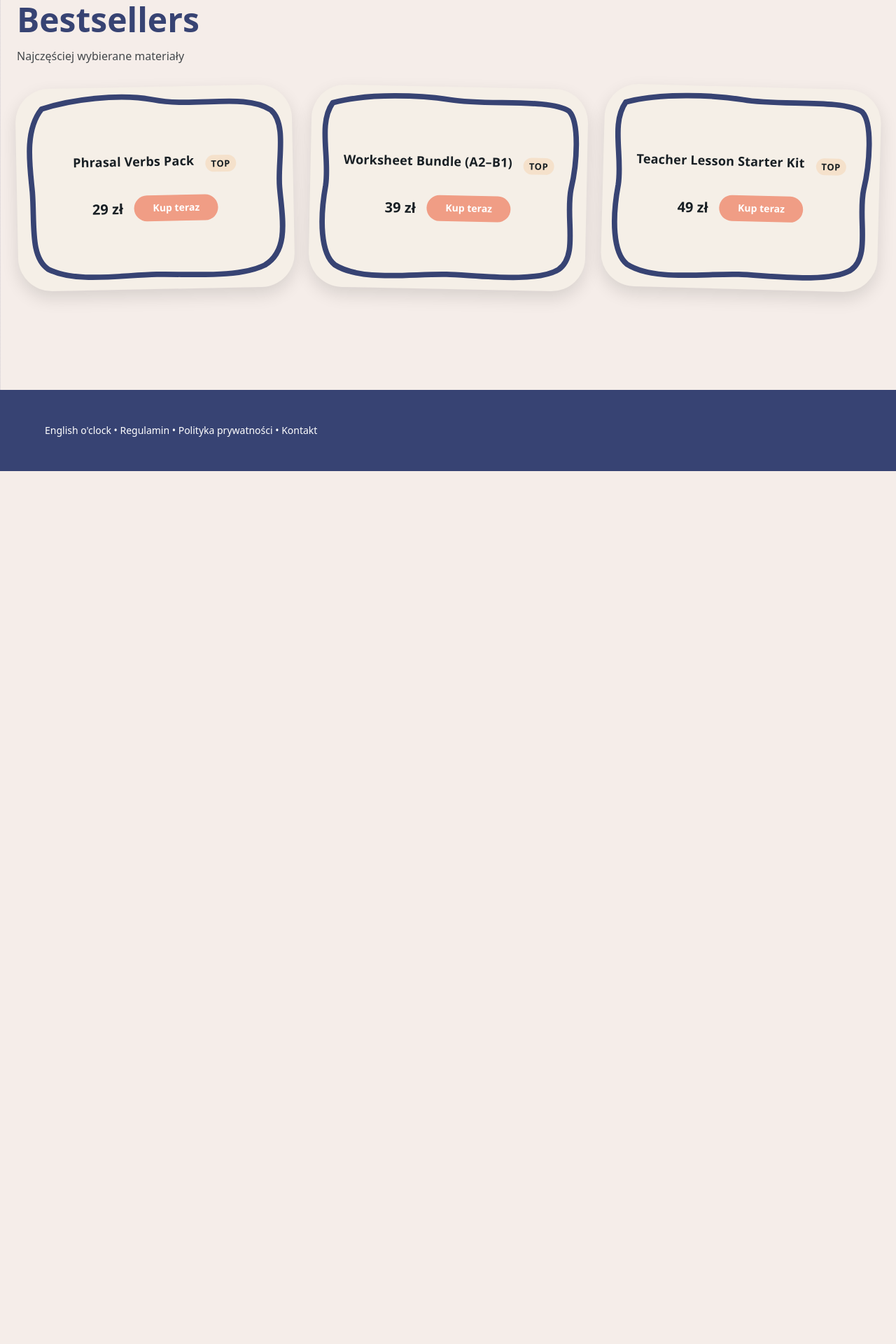
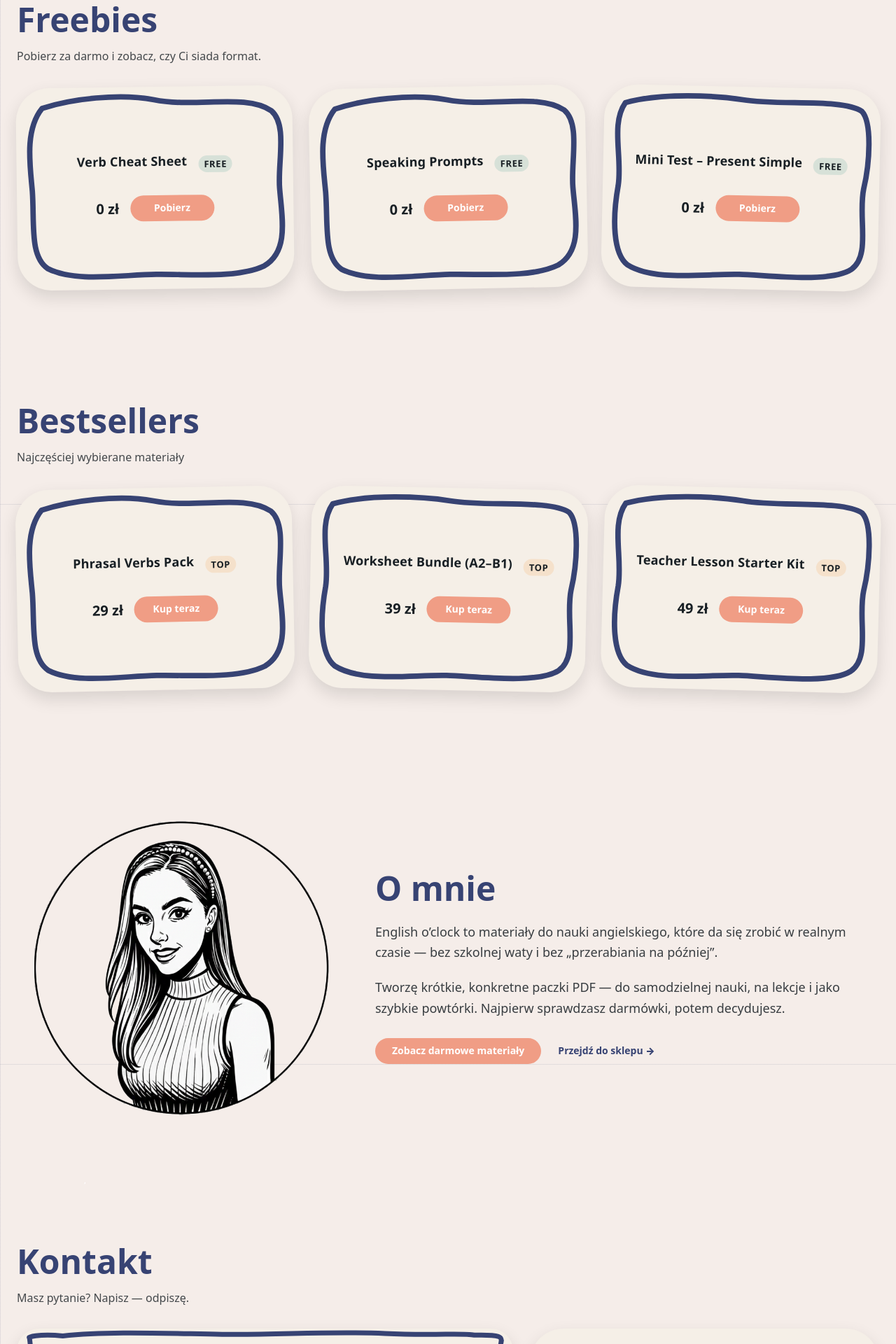
Before and after one commit to Kiczu/english-oclock, a Next.js app: page / in a window 1280 px wide. Shown: the part 880-2800 px from the top of the page at 70% size. Before the commit the page ends 1553 px from the top, so only its background shows below. Built offline with nearby package versions, Linux system fonts and the light colour scheme; what @mui/material-nextjs would draw is missing.

Commit message:
feat: wire home sections

```diff
--- a/app/page.tsx
+++ b/app/page.tsx
@@ -3,6 +3,9 @@
 import { Container } from "@mui/material";
 import HeroStack from "./components/home/HeroStack";
 import BestSellersSection from "./components/home/BestSellersSection";
+import FreeProductsSection from "./components/home/FreeProductsSection";
+import AboutSection from "./components/home/AboutSection";
+import ContactSection from "./components/home/ContactSection";
 
 const HomePage = () => {
   return (
@@ -10,7 +13,10 @@ const HomePage = () => {
       <HeroStack />
       <Container maxWidth="xl">
         <div id="home-next"></div>
+        <FreeProductsSection />
         <BestSellersSection />
+        <AboutSection />
+        <ContactSection />
       </Container>
     </>
   );
```
